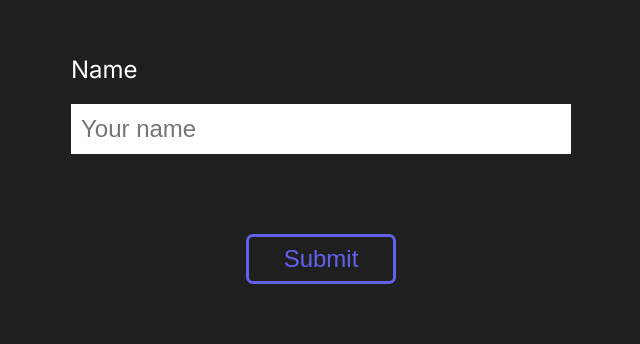
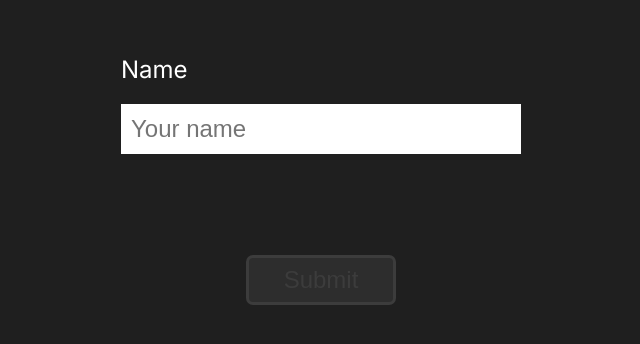
Before and after one commit to DanShepherd27/to-do-app-frontend, a Next.js app: page / in a window 1280 px wide. Shown: the part 220-564 px from the top of the page, without its empty margins (319-959 px from the left). Built offline with nearby package versions, Linux system fonts and the light colour scheme.

Commit message:
feat(ui): user creation form validation added

```diff
--- a/package.json
+++ b/package.json
@@ -9,10 +9,12 @@
     "lint": "next lint"
   },
   "dependencies": {
+    "formik": "^2.4.6",
     "next": "14.2.3",
     "react": "^18",
     "react-dom": "^18",
-    "styled-components": "^6.1.11"
+    "styled-components": "^6.1.11",
+    "yup": "^1.4.0"
   },
   "devDependencies": {
     "@types/node": "^20",
--- a/src/app/components/UserCreation/UserCreation.tsx
+++ b/src/app/components/UserCreation/UserCreation.tsx
@@ -1,19 +1,63 @@
 "use client";
 import React, { useState } from "react";
 import * as S from "./UserCreationAtoms";
+import { Formik, FormikHelpers } from "formik";
+import * as Yup from "yup";
+
+interface FormValues {
+  username: string;
+}
+
+const inititalValues: FormValues = { username: "" };
+
+const validationSchema = Yup.object({
+  username: Yup.string()
+    .required("Name is required")
+    .min(2, "Name too short")
+    .max(35, "Name too long")
+    .matches(/^[A-Za-z,.'-]*$/, "Special characters are not allowed"),
+});
 
 export const UserCreation = () => {
-  const handleSubmit = () => {
-    console.log("Submitted.");
+  const handleSubmit = (
+    values: FormValues,
+    { resetForm }: FormikHelpers<FormValues>
+  ) => {
+    console.log("Submitted." + values);
+    resetForm();
   };
 
   return (
     <S.UserCreationWrapper>
-      <S.UserCreationContainer>
-        <S.TitleText>Name</S.TitleText>
-        <S.UsernameInput placeholder="Your name" />
-        <S.SubmitButton onClick={handleSubmit}>Submit</S.SubmitButton>
-      </S.UserCreationContainer>
+      <Formik
+        initialValues={inititalValues}
+        validationSchema={validationSchema}
+        onSubmit={handleSubmit}
+      >
+        {({ errors, touched }) => (
+          <S.Form>
+            <S.Group>
+              <S.Label htmlFor="username">Name</S.Label>
+              <S.Field
+                id="username"
+                name="username"
+                placeholder="Your name"
+                autocomplete="off"
+              />
+              <S.ErrorMessage name="username" component="div" />
+            </S.Group>
+            <S.SubmitButton
+              type="submit"
+              disabled={
+                !touched.username ||
+                (!!errors.username && errors.username.length > 0)
+              }
+            >
+              Submit
+            </S.SubmitButton>
+          </S.Form>
+        )}
+      </Formik>
     </S.UserCreationWrapper>
   );
 };
--- a/src/app/components/UserCreation/UserCreationAtoms.ts
+++ b/src/app/components/UserCreation/UserCreationAtoms.ts
@@ -1,5 +1,6 @@
 "use client";
 import styled from "styled-components";
+import * as F from "formik";
 
 export const UserCreationWrapper = styled.div`
   width: 100%;
@@ -8,22 +9,30 @@ export const UserCreationWrapper = styled.div`
   align-items: center;
 `;
 
-export const UserCreationContainer = styled.div`
+export const Form = styled(F.Form)`
   width: 100%;
   height: 250px;
   display: flex;
   flex-direction: column;
   align-items: center;
+  justify-content: space-between;
   border-radius: 7px;
 `;
 
-export const TitleText = styled.div`
+export const Group = styled.div`
+  display: flex;
+  flex-direction: column;
+  justify-content: center;
+  align-items: center;
+`;
+
+export const Label = styled.label`
   width: 500px;
   max-width: 80%;
   margin-bottom: 20px;
 `;
 
-export const UsernameInput = styled.input`
+export const Field = styled(F.Field)`
   width: 500px;
   max-width: 80%;
   height: 50px;
@@ -31,32 +40,45 @@ export const UsernameInput = styled.input`
   background-color: white;
   color: rgb(var(--primary-rgb));
   padding: 0 10px;
-  margin-bottom: 80px;
 
   &:focus {
     outline: 3px solid rgb(var(--primary-rgb));
   }
 `;
 
-export const SubmitButton = styled.button`
+export const ErrorMessage = styled(F.ErrorMessage)`
+  margin-top: 8px;
+  font-size: calc(var(--default-font-size) - 8px);
+  color: rgb(var(--error-rgb));
+`;
+
+export const SubmitButton = styled.button<{ $disabled?: boolean }>`
   width: 150px;
   max-width: 80%;
   height: 50px;
-  border: 3px solid rgb(var(--primary-rgb));
+  border: ${({ disabled }) =>
+    disabled
+      ? "3px solid rgb(var(--active-secondary-rgb))"
+      : "3px solid rgb(var(--primary-rgb))"};
   border-radius: 7px;
-  background-color: transparent;
-  color: rgb(var(--primary-rgb));
+  background-color: ${({ disabled }) =>
+    disabled ? "rgb(var(--secondary-rgb))" : "transparent"};
+  color: ${({ disabled }) =>
+    disabled ? "rgb(var(--active-secondary-rgb))" : "rgb(var(--primary-rgb))"};
 
   &:hover {
-    cursor: pointer;
-    border: 3px solid rgb(var(--active-primary-rgb));
-    color: rgb(var(--active-primary-rgb));
+    cursor: ${({ disabled }) => (disabled ? "default" : "pointer")};
+    border: ${({ disabled }) =>
+      disabled ? "" : "3px solid rgb(var(--active-primary-rgb))"};
+    color: ${({ disabled }) =>
+      disabled ? "" : "rgb(var(--active-primary-rgb))"};
   }
 
   &:active {
-    width: 145px;
-    max-width: 75%;
-    font-size: calc(var(--default-font-size) - 1px);
-    margin-top: 5px;
+    width: ${({ disabled }) => (disabled ? "" : "145px")};
+    max-width: ${({ disabled }) => (disabled ? "" : "75%")};
+    font-size: ${({ disabled }) =>
+      disabled ? "" : "calc(var(--default-font-size) - 1px)"};
+    margin-top: ${({ disabled }) => (disabled ? "" : "5px")};
   }
 `;
--- a/src/app/globals.css
+++ b/src/app/globals.css
@@ -12,6 +12,7 @@
   --active-primary-rgb: 152, 152, 237;
   --secondary-rgb: 45, 45, 45;
   --active-secondary-rgb: 60, 60, 60;
+  --error-rgb: 237, 31, 31;
 }
 
 * {
```
Also changed, not shown: 1 other file (tests, documents, lock files or other folders).
